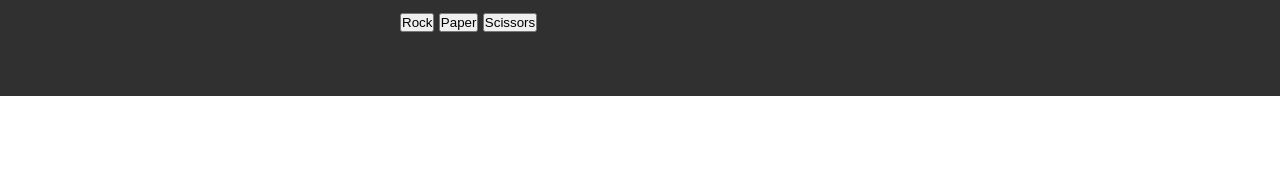
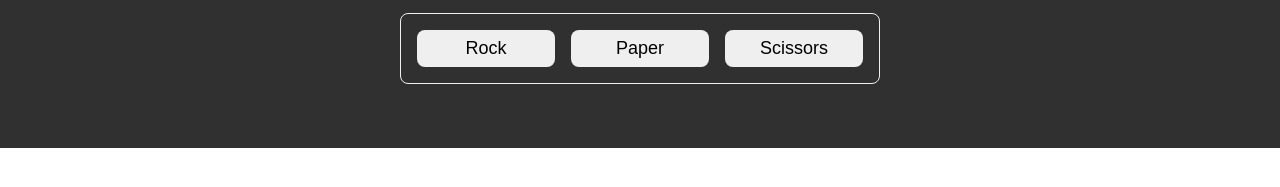
Before and after one commit to sadakatu-tanzil/odin-rock-paper-scissors, a plain HTML site: page index.html in a window 1280 px wide. Shown: the part 383-570 px from the top of the page. Drawn offline with Linux system fonts and the light colour scheme.

Commit message:
styled button ui

```diff
--- a/styles.css
+++ b/styles.css
@@ -35,7 +35,8 @@ body {
 }
 
 .game-score,
-.game-choice {
+.game-choice,
+.game-player-choices {
   display: flex;
   justify-content: center;
   align-items: center;
@@ -43,6 +44,15 @@ body {
   border: 1px solid #efefef;
   padding: 16px 0;
   border-radius: 8px;
+}
+
+.game-player-choices {
+  gap: 16px;
+  padding: 16px;
+}
+
+.game-player-choices .player-option {
+  flex: 1;
 }
 
 .score-display,
@@ -63,9 +73,19 @@ body {
 
 .choice {
   font-size: 32px;
+  text-transform: capitalize;
 }
 
 .candidate {
   font-weight: 600;
   text-transform: uppercase;
 }
+
+.player-option {
+  padding: 8px 16px;
+  cursor: pointer;
+  font-size: 18px;
+  font-weight: 500;
+  border-radius: 8px;
+  border: none;
+}
```
